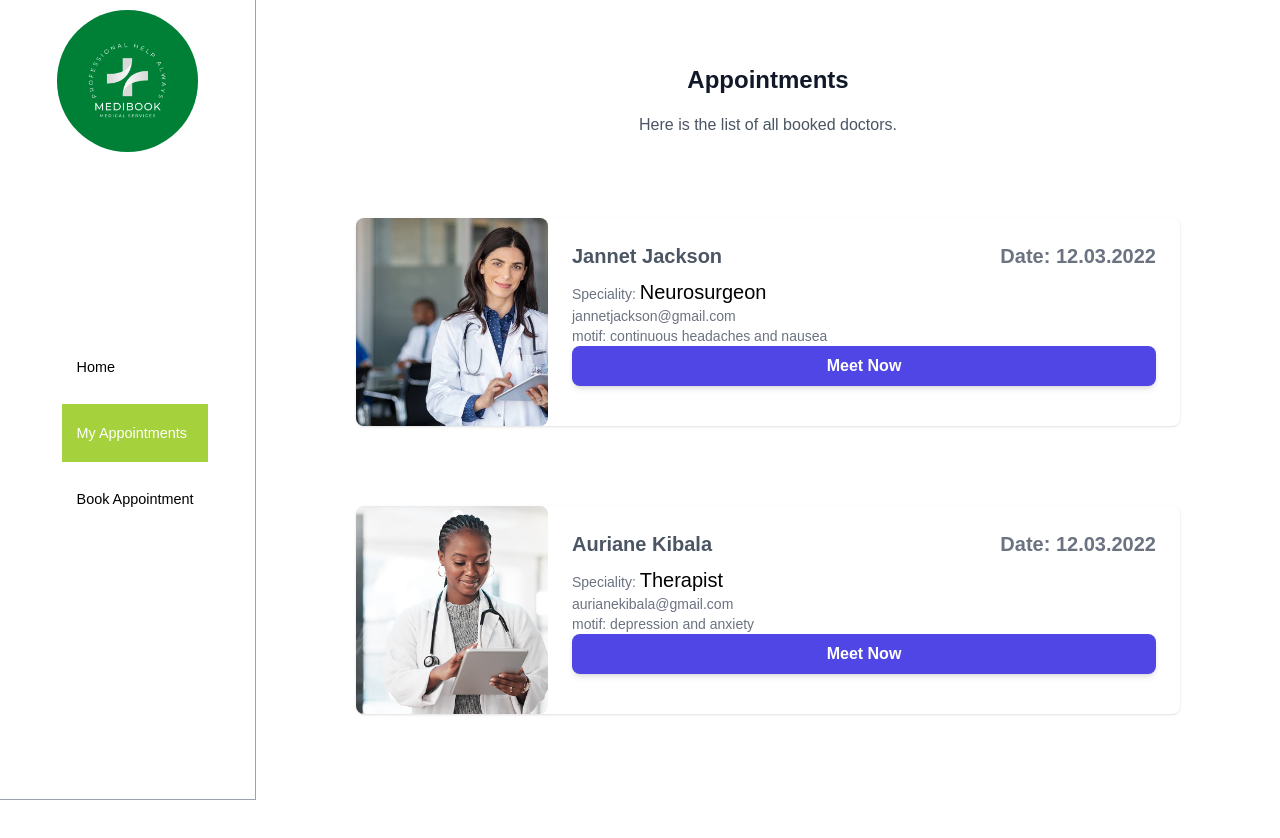
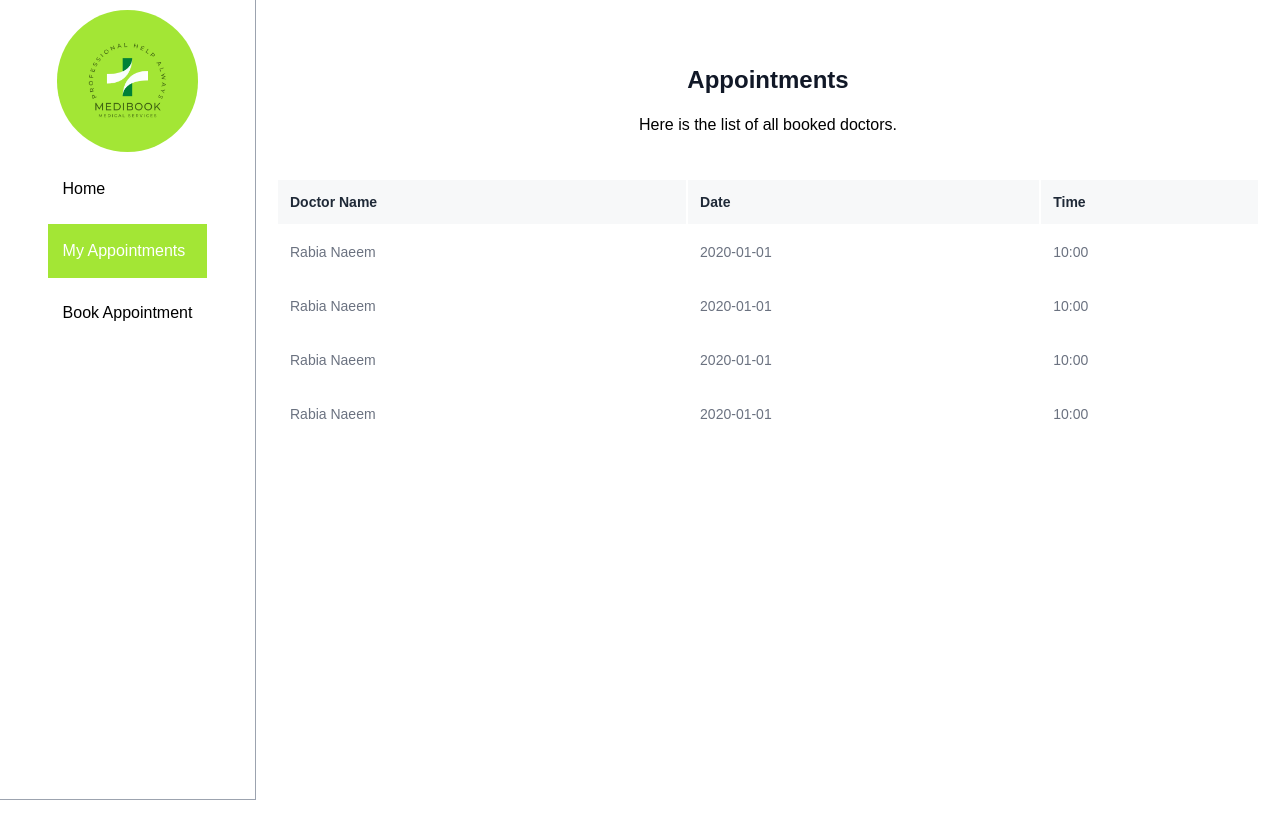
Before and after one commit to deyemiobaa/medibook-ui, a React (Create React App) app: page /appointments in a window 1280 px wide. Shown: the top 838 px of the page. After the commit the page ends 800 px from the top, so only its background shows below. Built offline with nearby package versions, Linux system fonts and the light colour scheme.

Commit message:
rework reservations page to make it simpler

```diff
--- a/src/assests/data.js
+++ b/src/assests/data.js
@@ -19,4 +19,31 @@ const doctorData = [
   },
 ];
 
+export const appointments = [
+  {
+    id: 1,
+    name: 'Rabia Naeem',
+    date: '2020-01-01',
+    time: '10:00',
+  },
+  {
+    id: 1,
+    name: 'Rabia Naeem',
+    date: '2020-01-01',
+    time: '10:00',
+  },
+  {
+    id: 1,
+    name: 'Rabia Naeem',
+    date: '2020-01-01',
+    time: '10:00',
+  },
+  {
+    id: 1,
+    name: 'Rabia Naeem',
+    date: '2020-01-01',
+    time: '10:00',
+  },
+];
+
 export default doctorData;
--- a/src/components/BookAppointment/BookAppointment.js
+++ b/src/components/BookAppointment/BookAppointment.js
@@ -1,14 +1,41 @@
 import React from 'react';
-import Navigation from '../Navigation/Navigation';
-import { authenticatedNav } from '../../assests/navigation';
 
-export default function BookAppointment() {
-  return (
-    <>
-      <div className="sm:flex">
-        <Navigation urls={authenticatedNav} />
-        <h1>Book Appointment</h1>
+const BookAppointment = () => (
+  <section className="w-full justify-self-center sm:w-4/5 bg-lime-400 sm:justify-self-end">
+    <div className="container px-5 py-24 mx-auto">
+      <div className="mb-20 text-center">
+        <h1 className="mb-4 text-2xl font-bold text-center text-black sm:text-3xl title-font">
+          Book Appointment
+        </h1>
       </div>
-    </>
-  );
-}
+      <div className="max-w-lg sm:mx-auto sm:mb-2">
+        <div className="p-2">
+          <form className="flex flex-col justify-center rounded bg-lime-800">
+            <h1 className="p-3 text-lg font-medium text-white">
+              Select a Doctor
+            </h1>
+            <select className="p-2 mx-3 rounded">
+              <option value="actual value 0">Select Doctor</option>
+              <option value="actual value 1">Rabia Naeem</option>
+              <option value="actual value 2">Doctor 2</option>
+              <option value="actual value 3" selected={false}>Doctor 3</option>
+            </select>
+            <h1 className="p-3 text-lg font-medium text-white">
+              Select a Specific Day & Time
+            </h1>
+            <input type="date" className="p-2 mx-3 rounded" />
+            <input type="time" className="p-2 m-3 rounded" />
+            <button
+              type="submit"
+              className="p-3 my-5 w-[160px] mx-auto rounded-full bg-white font-bold text-lime-600 hover:bg-lime-500 hover:text-white"
+            >
+              Book Now
+            </button>
+          </form>
+        </div>
+      </div>
+    </div>
+  </section>
+);
+
+export default BookAppointment;
--- a/src/components/MyReservations/MyReservations.js
+++ b/src/components/MyReservations/MyReservations.js
@@ -1,80 +1,48 @@
 import React from 'react';
-import doctorImg from '../../assests/doctor1.jpg';
-import doctorImg2 from '../../assests/doctor2.jpg';
+import { appointments } from '../../assests/data';
 
 export default function MyReservations() {
   return (
-    <section className="px-5 py-24 text-gray-600 sm:py-16 sm:w-4/5">
-      <div className="flex flex-col w-full mb-10 text-center">
+    <section className="w-full px-5 py-24 sm:w-4/5 sm:py-16 justify-self-center sm:justify-self-end">
+      <div className="flex flex-col items-center w-full mb-10 text-center">
         <h1 className="mb-4 text-2xl font-black text-gray-900 title-font">
           Appointments
         </h1>
-        <p className="mx-auto text-base leading-relaxed lg:w-2/3">
+        <p className="text-base leading-relaxed lg:w-2/3">
           Here is the list of all booked doctors.
         </p>
       </div>
-      <div className="flex m-[2%] sm:m-20 bg-white dark:bg-gray-800 rounded-lg shadow">
-        <div className="relative flex-none w-24 md:w-48">
-          <img src={doctorImg} alt="doctor" className="object-cover w-full h-full rounded-lg " />
-        </div>
-        <div className="flex-auto p-6">
-          <div className="flex flex-wrap">
-            <h1 className="flex-auto text-xl font-semibold dark:text-gray-50">
-              Jannet Jackson
-            </h1>
-            <div className="text-xl font-semibold text-gray-500 dark:text-gray-300">
-              Date: 12.03.2022
-            </div>
-            <div className="flex-none w-full mt-2 text-sm font-medium text-gray-500 dark:text-gray-300">
-              Speciality:
-              {' '}
-              <span className="text-xl text-black"> Neurosurgeon</span>
-              {' '}
-              <br />
-              jannetjackson@gmail.com
-            </div>
-          </div>
-          <p className="text-sm text-gray-500 dark:text-gray-300">
-            motif: continuous headaches and nausea
-          </p>
-          <div className="flex mb-4 text-sm font-medium">
-            <button type="button" className="w-full px-4 py-2 text-base font-semibold text-center text-white transition duration-200 ease-in bg-indigo-600 rounded-lg shadow-md hover:bg-indigo-700 focus:ring-indigo-500 focus:ring-offset-indigo-200 focus:outline-none focus:ring-2 focus:ring-offset-2 ">
-              Meet Now
-            </button>
-          </div>
-        </div>
-      </div>
-
-      <div className="flex  m-[2%] sm:m-20 bg-white dark:bg-gray-800 rounded-lg shadow">
-        <div className="relative flex-none w-24 md:w-48">
-          <img src={doctorImg2} alt="doctor" className="absolute inset-0 object-cover w-full h-full rounded-lg" />
-        </div>
-        <div className="flex-auto p-6">
-          <div className="flex flex-wrap">
-            <h1 className="flex-auto text-xl font-semibold dark:text-gray-50">
-              Auriane Kibala
-            </h1>
-            <div className="text-xl font-semibold text-gray-500 dark:text-gray-300">
-              Date: 12.03.2022
-            </div>
-            <div className="flex-none w-full mt-2 text-sm font-medium text-gray-500 dark:text-gray-300">
-              Speciality:
-              {' '}
-              <span className="text-xl text-black">Therapist</span>
-              {' '}
-              <br />
-              aurianekibala@gmail.com
-            </div>
-          </div>
-          <p className="text-sm text-gray-500 dark:text-gray-300">
-            motif: depression and anxiety
-          </p>
-          <div className="flex mb-4 text-sm font-medium">
-            <button type="button" className="w-full px-4 py-2 text-base font-semibold text-center text-white transition duration-200 ease-in bg-indigo-600 rounded-lg shadow-md hover:bg-indigo-700 focus:ring-indigo-500 focus:ring-offset-indigo-200 focus:outline-none focus:ring-2 focus:ring-offset-2 ">
-              Meet Now
-            </button>
-          </div>
-        </div>
+      <div>
+        <table className="w-full overflow-auto border-separate table-auto text-slate-500">
+          <thead>
+            <tr>
+              <th className="p-3 text-sm font-semibold text-left bg-thead whitespace-nowrap text-textHeading">
+                Doctor Name
+              </th>
+              <th className="p-3 text-sm font-semibold text-left bg-thead whitespace-nowrap text-textHeading">
+                Date
+              </th>
+              <th className="p-3 text-sm font-semibold text-left bg-thead whitespace-nowrap text-textHeading">
+                Time
+              </th>
+            </tr>
+          </thead>
+          <tbody>
+            {appointments.map((appointment) => (
+              <tr key={appointment.id}>
+                <td className="px-3 py-4 text-sm font-normal text-left break-words bg-light text-textColor">
+                  {appointment.name}
+                </td>
+                <td className="px-3 py-4 text-sm font-normal text-left break-words bg-light text-textColor">
+                  {appointment.date}
+                </td>
+                <td className="px-3 py-4 text-sm font-normal text-left break-words bg-light text-textColor">
+                  {appointment.time}
+                </td>
+              </tr>
+            ))}
+          </tbody>
+        </table>
       </div>
     </section>
   );
--- a/src/components/Navigation/Navigation.js
+++ b/src/components/Navigation/Navigation.js
@@ -17,13 +17,13 @@ export default function Navigation({ urls }) {
       <div className={`open ${open ? 'fixed mt-56 z-20 left-0 right-0' : 'hidden'}`}>
         <div className="flex flex-col pl-3 bg-white navLinks first:border-t last:border-b">
           {urls.map(({ path, name }) => (
-            <NavLink to={path} className="py-2 text-xl ease-in duration-300 sm:text-[90%] font-medium mb-2" key={name} style={{ background: 'white', color: 'black' }}>{name}</NavLink>
+            <NavLink to={path} className="py-2 mb-2 text-xl font-medium duration-300 ease-in sm:text-base" key={name} style={{ background: 'white', color: 'black' }}>{name}</NavLink>
           ))}
         </div>
       </div>
-      <div className="navLinks hidden sm:flex sm:flex-col mt-44 pl-[15px]">
+      <div className="hidden navLinks sm:flex sm:flex-col">
         {urls.map(({ path, name }) => (
-          <NavLink to={path} className="link-el hover:bg-[#97C02C] text-xl hover:text-[#fff] ease-in duration-300 sm:text-[90%] font-medium mb-2 p-[15px]" key={name}>{name}</NavLink>
+          <NavLink to={path} className="link-el hover:bg-lime-400 text-base hover:text-[#fff] ease-in duration-300 font-medium mb-2 p-[15px]" key={name}>{name}</NavLink>
         ))}
       </div>
     </div>
--- a/src/index.css
+++ b/src/index.css
@@ -7,7 +7,7 @@
 
 :root {
   --font-family: 'Montserrat', sans-serif;
-  --secondary-color: rgba(141, 197, 10, 0.788);
+  --secondary-color: #a3e635;
 }
 
 * {
--- a/tailwind.config.js
+++ b/tailwind.config.js
@@ -4,7 +4,14 @@ module.exports = {
     './src/**/*.{js,jsx,ts,tsx}',
   ],
   theme: {
-    extend: {},
+    extend: {
+      colors: {
+        light: '#ffffff',
+        thead: '#f7f8f9',
+        textHeading: '#1f2937',
+        textColor: '#6b7280',
+      },
+    },
   },
   plugins: [],
 };
```
Also changed, not shown: src/assests/logo.png.
